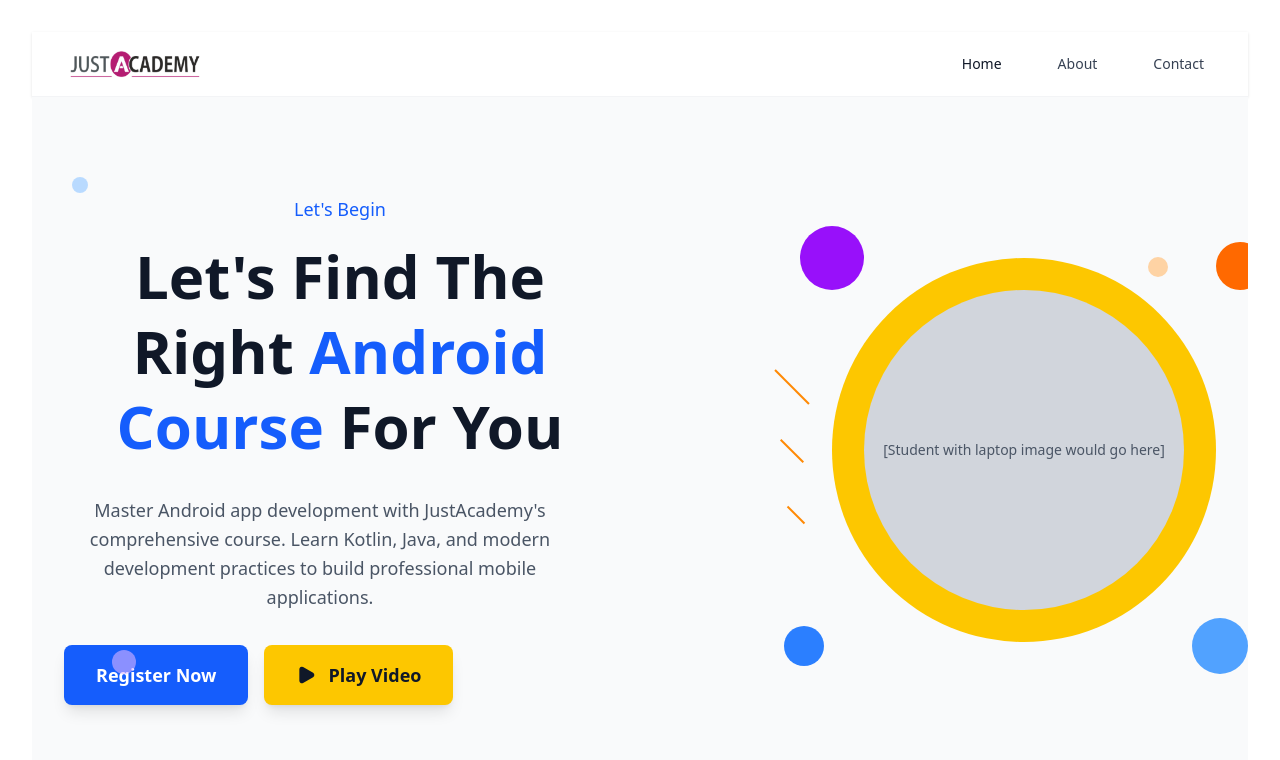
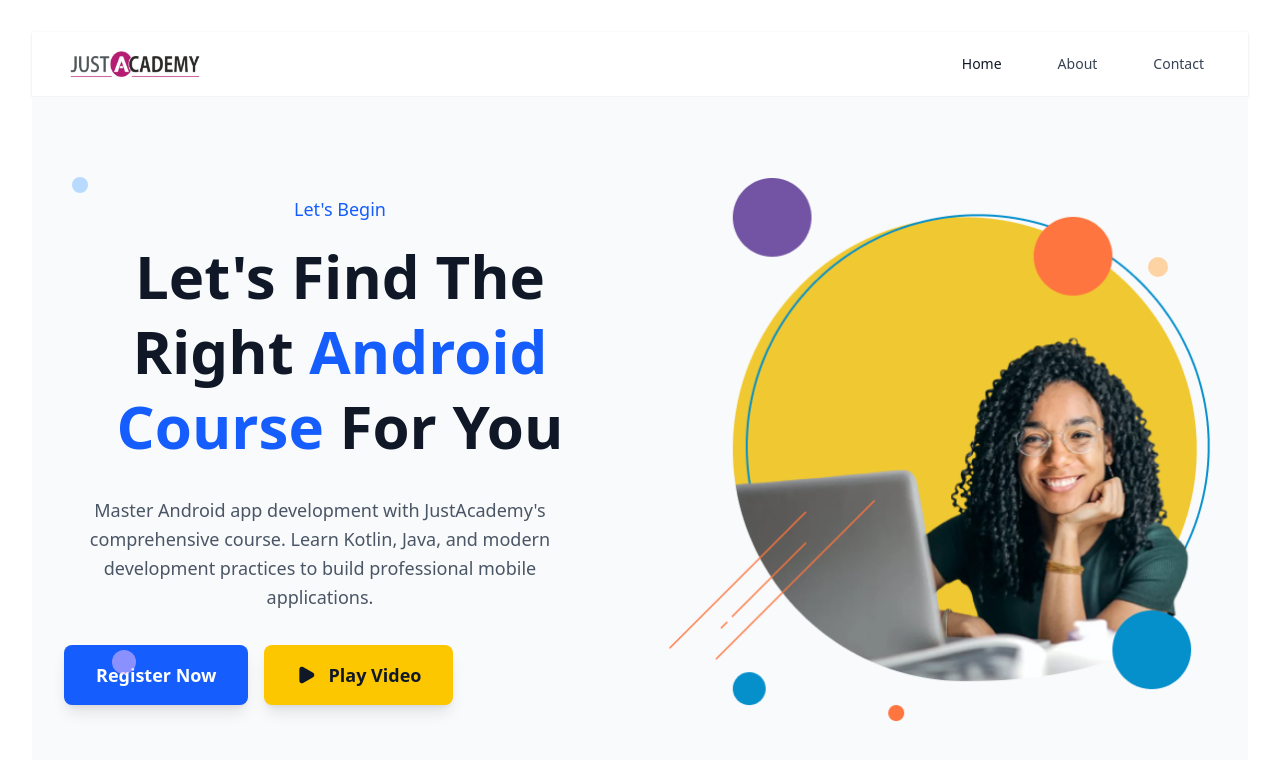
Before and after one commit to justacademy0/android_app_dev, a React (Vite) app in the folder frontend_app/: page / in a window 1280 px wide. Shown: the top 760 px of the page. Built offline with nearby package versions, Linux system fonts and the light colour scheme.

Commit message:
hero secn done

```diff
--- a/frontend_app/src/pages/Hero.jsx
+++ b/frontend_app/src/pages/Hero.jsx
@@ -1,6 +1,6 @@
 import React from 'react';
 import { Play } from 'lucide-react';
-
+import heroImg from '../images/heroImg.png'; // Adjust the path as necessary
 const Hero = () => {
   return (
     <section className="bg-gray-50 min-h-[705px] flex items-center relative overflow-hidden">
@@ -35,29 +35,11 @@ const Hero = () => {
 
           {/* Right Image Section */}
           <div className="relative flex justify-center lg:justify-end">
-            {/* Main circular background */}
-            <div className="relative">
-              <div className="w-80 h-80 lg:w-96 lg:h-96 bg-yellow-400 rounded-full flex items-center justify-center relative overflow-hidden">
-                {/* Student image placeholder */}
-                <div className="w-72 h-72 lg:w-80 lg:h-80 bg-gray-300 rounded-full flex items-center justify-center text-gray-600">
-                  <span className="text-sm text-center px-4">
-                    [Student with laptop image would go here]
-                  </span>
-                </div>
-              </div>
-
-              {/* Decorative elements */}
-              <div className="absolute -top-8 -left-8 w-16 h-16 bg-purple-600 rounded-full"></div>
-              <div className="absolute -top-4 -right-12 w-12 h-12 bg-orange-500 rounded-full"></div>
-              <div className="absolute -bottom-6 -left-12 w-10 h-10 bg-blue-500 rounded-full"></div>
-              <div className="absolute -bottom-8 -right-8 w-14 h-14 bg-blue-400 rounded-full"></div>
-              <div className="absolute top-1/2 -right-16 w-8 h-8 bg-orange-400 rounded-full"></div>
-
-              {/* Decorative lines */}
-              <div className="absolute top-1/3 -left-16 w-12 h-0.5 bg-orange-400 rotate-45"></div>
-              <div className="absolute top-1/2 -left-14 w-8 h-0.5 bg-orange-400 rotate-45"></div>
-              <div className="absolute top-2/3 -left-12 w-6 h-0.5 bg-orange-400 rotate-45"></div>
-            </div>
+            <img
+              src={heroImg}
+              alt="Android Development Course"
+              className="w-[547.5px] h-[547px] object-contain"
+            />
           </div>
         </div>
       </div>
```
Also changed, not shown: frontend_app/src/images/heroImg.png (added).
